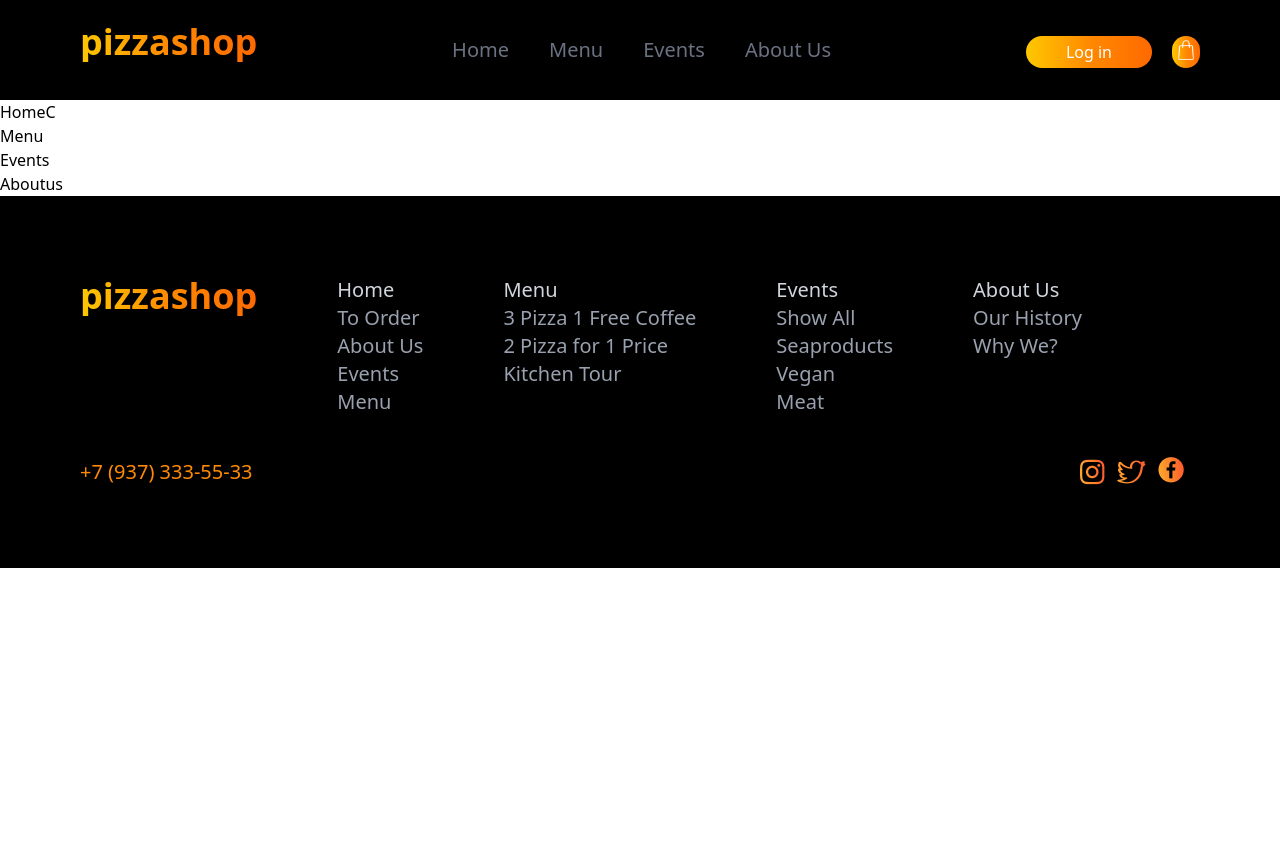
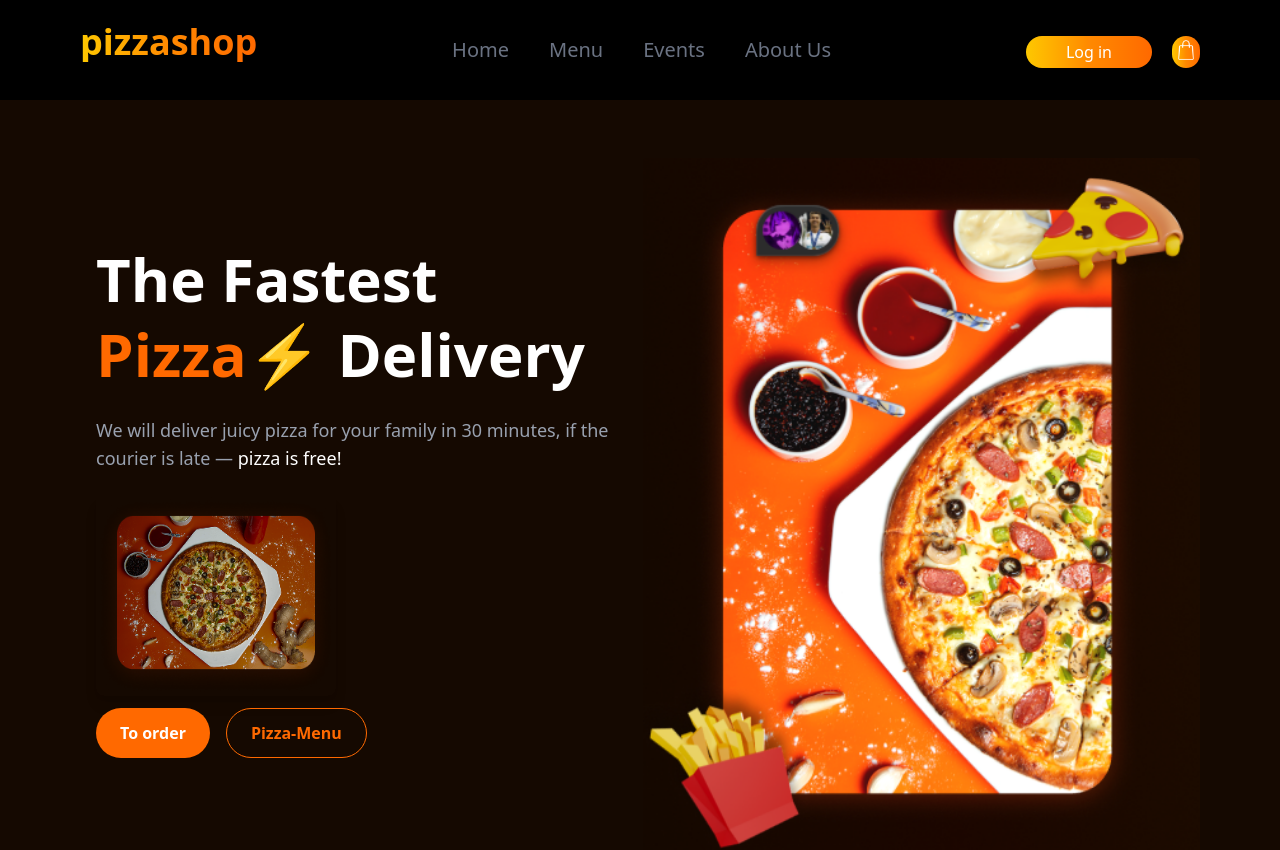
Before and after one commit to KamilaSultanbekova/Pizza-, a React (Vite) app: page / in a window 1280 px wide. Shown: the top 850 px of the page. Before the commit the page ends 800 px from the top, so only its background shows below. Built offline with nearby package versions, Linux system fonts and the light colour scheme.

Commit message:
Home component is ready

```diff
--- a/src/components/HomeC.jsx
+++ b/src/components/HomeC.jsx
@@ -1,7 +1,31 @@
-import React from 'react'
+import undertitle from '../assets/bg_under_title.png'
+import RightHome from '../assets/rightHome.png'
+import Row from '../assets/row.png'
 
-export default function HomeC() {
+export default function Home() {
   return (
-    <div>HomeC</div>
-  )
+   <div className='container mx-auto flex items-center justify-between bg-[#150901] px-20 pb-2'>
+ <section className="min-h-screen bg-[#150901] text-white py-1 px-4 flex flex-col md:flex-row items-center justify-between gap-10 mb-10">
+      <div className="max-w-xl">
+        <h1 className="text-6xl font-bold leading-tight mb-6">
+          The Fastest <span className="text-orange-500"> Pizza⚡</span> Delivery
+        </h1>
+        <p className="text-lg text-gray-400 mb-6">
+          We will deliver juicy pizza for your family in 30  minutes, if the courier is late — <span className='text-white'>pizza is free!</span>
+        </p>
+        <div className="flex items-center gap-4 mb-3">
+          <img src={undertitle} className="w-60 h-50 rounded-lg shadow-lg"/>
+        </div>
+        <div className="flex gap-4">
+          <button className="bg-orange-500 hover:bg-orange-600 text-white py-3 px-6 rounded-full font-semibold transition">To order</button>
+          <button className="bg-transparent border border-orange-500 text-orange-500 hover:bg-orange-500 hover:text-white py-3 px-6 rounded-full font-semibold transition">Pizza-Menu</button>
+        </div>
+      </div>
+
+    </section>
+    <div>
+      <img src={RightHome} className='w-150 mr-1  rounded' />
+    </div>
+   </div>
+  );
 }
```
